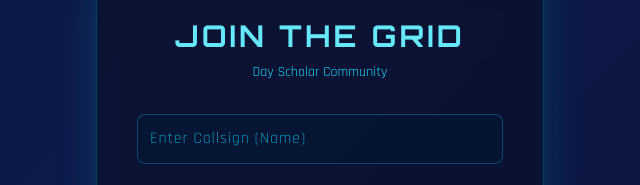
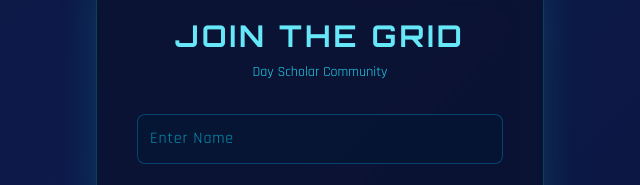
Before and after one commit to kanha077/DSC-CONNECT, a plain HTML site: page index.html in a window 1280 px wide. Shown: the part 231-416 px from the top of the page, 320-960 px from the left. Drawn offline with nearby package versions, Linux system fonts and the light colour scheme.

Commit message:
Initial commit

```diff
--- a/index.html
+++ b/index.html
@@ -164,7 +164,7 @@
 
     <form id="joinForm">
       <div class="space-y-6">
-        <input type="text" id="name" placeholder="Enter Callsign (Name)" required class="input-field w-full p-3 rounded-lg text-cyan-200 placeholder-cyan-600 tracking-wider"/>
+        <input type="text" id="name" placeholder="Enter Name" required class="input-field w-full p-3 rounded-lg text-cyan-200 placeholder-cyan-600 tracking-wider"/>
         <select id="year" required class="input-field w-full p-3 rounded-lg text-cyan-200 tracking-wider">
           <option value="" disabled selected>Select Designation (Year)</option>
           <option value="1st">1st Year batch</option>
```
